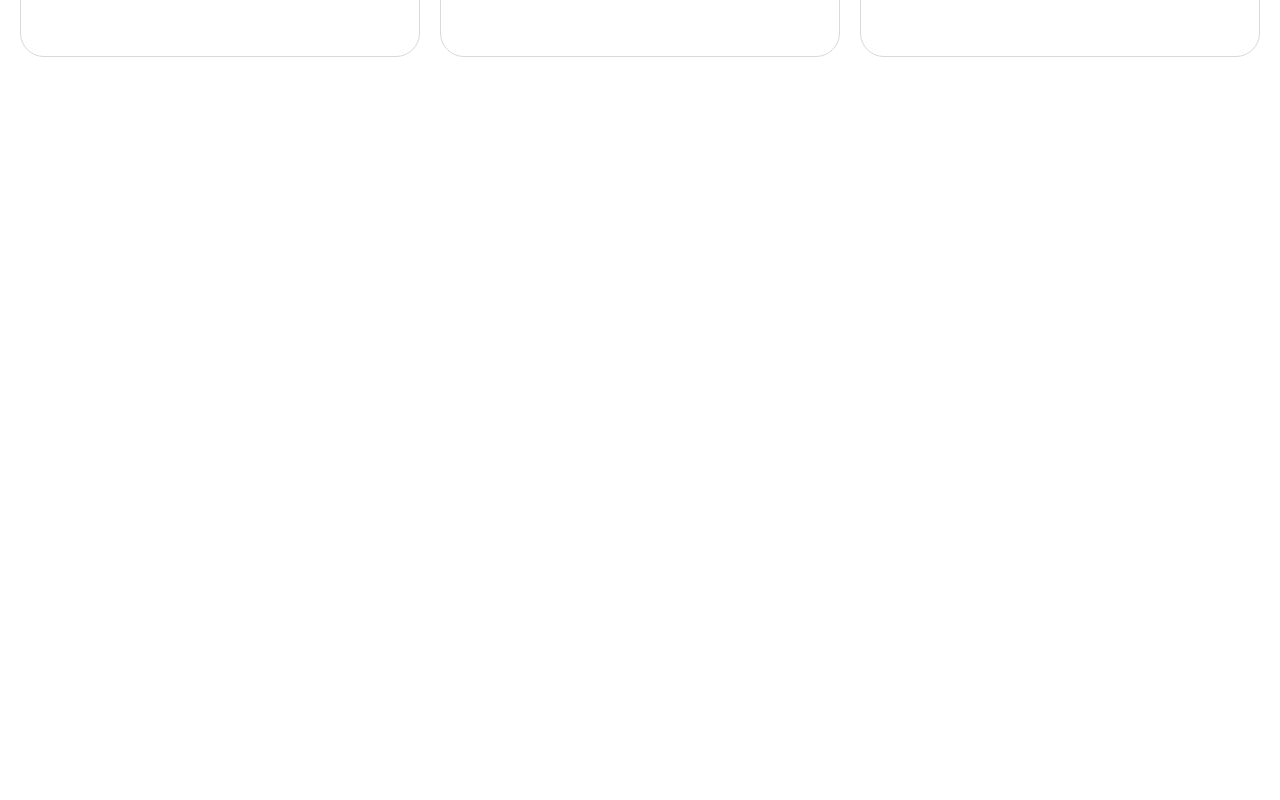
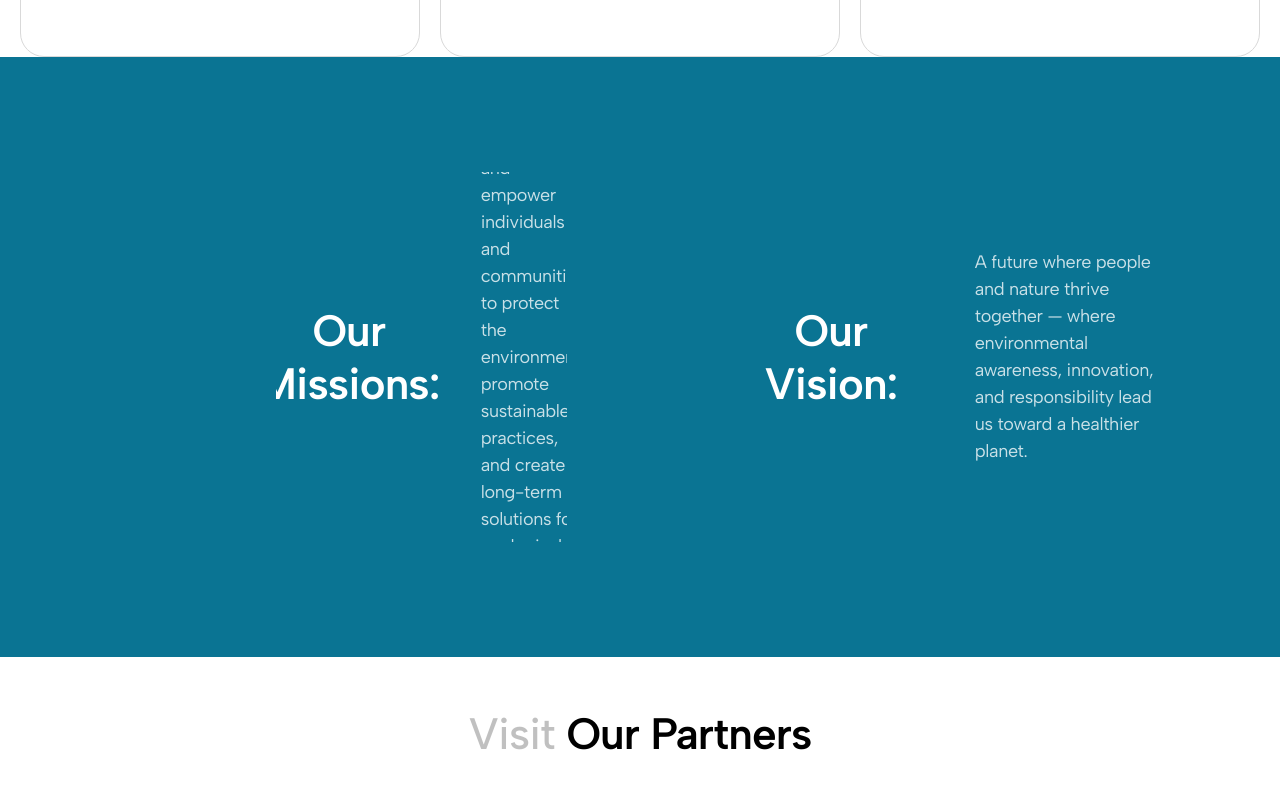
Before and after one commit to rashidovjavid1/Idea-clone, a Next.js app: page /about in a window 1280 px wide. Shown: the part 2900-3700 px from the top of the page. Before the commit the page ends 3035 px from the top, so only its background shows below. Built offline with nearby package versions, Linux system fonts and the light colour scheme.

Commit message:
feat: Add mission and vision section to About page; include OurPartners, JoinUs, and Footer components

```diff
--- a/app/about/about.scss
+++ b/app/about/about.scss
@@ -474,4 +474,84 @@
       }
     }
   }
+
+  .missionAndVision {
+    width: 100%;
+    height: 60rem;
+    background-color: #0a7493;
+    padding: 11.5rem;
+    display: flex;
+    align-items: center;
+    justify-content: space-between;
+
+    .left {
+      position: relative;
+      overflow: hidden;
+      width: 50%;
+      display: flex;
+      justify-content: center;
+      align-items: center;
+      margin-left: 16.1rem;
+      gap: 4.1rem;
+      height: 100%;
+
+      h3 {
+        color: #fff;
+        text-align: center;
+        font-size: 4.4rem;
+        font-style: normal;
+        font-weight: 600;
+        line-height: normal;
+        letter-spacing: -0.088rem;
+      }
+
+      .text {
+        width: 20.1rem;
+        text-wrap: wrap;
+
+        p {
+          opacity: 0.78;
+          color: #fff;
+          font-size: 1.8rem;
+          font-style: normal;
+          font-weight: 400;
+          line-height: 2.7rem;
+          letter-spacing: -0.036rem;
+        }
+      }
+    }
+    .right {
+      width: 75%;
+      display: flex;
+      justify-content: center;
+      align-items: center;
+      margin-left: 16.1rem;
+      gap: 4.1rem;
+
+      h3 {
+        color: #fff;
+        text-align: center;
+        font-size: 4.4rem;
+        font-style: normal;
+        font-weight: 600;
+        line-height: normal;
+        letter-spacing: -0.088rem;
+      }
+
+      .text {
+        width: 20.1rem;
+        text-wrap: wrap;
+
+        p {
+          opacity: 0.78;
+          color: #fff;
+          font-size: 1.8rem;
+          font-style: normal;
+          font-weight: 400;
+          line-height: 2.7rem;
+          letter-spacing: -0.036rem;
+        }
+      }
+    }
+  }
 }
--- a/app/about/page.jsx
+++ b/app/about/page.jsx
@@ -4,6 +4,10 @@ import "./about.scss";
 import { ideaItems } from "../constants/ideaItems";
 import MoreButton from "@/public/moreButton.svg";
 import { coreCards } from "../constants/coreCards";
+import OurPartners from "../components/OurPartners";
+import JoinUs from "../components/JoinUs";
+import Footer from "../components/Footer";
+
 const page = () => {
   return (
     <div className="aboutPage">
@@ -133,6 +137,31 @@ const page = () => {
           </div>
         </div>
       </div>
+      <div className="missionAndVision">
+        <div className="left">
+          <h3>Our Missions:</h3>
+          <div className="text">
+            <p>
+              To inspire and empower individuals and communities to protect the
+              environment, promote sustainable practices, and create long-term
+              solutions for ecological challenges.
+            </p>
+          </div>
+        </div>
+        <div className="right">
+          <h3>Our Vision:</h3>
+          <div className="text">
+            <p>
+              A future where people and nature thrive together — where
+              environmental awareness, innovation, and responsibility lead us
+              toward a healthier planet.
+            </p>
+          </div>
+        </div>
+      </div>
+      <OurPartners />
+      <JoinUs />
+      <Footer />
     </div>
   );
 };
```
